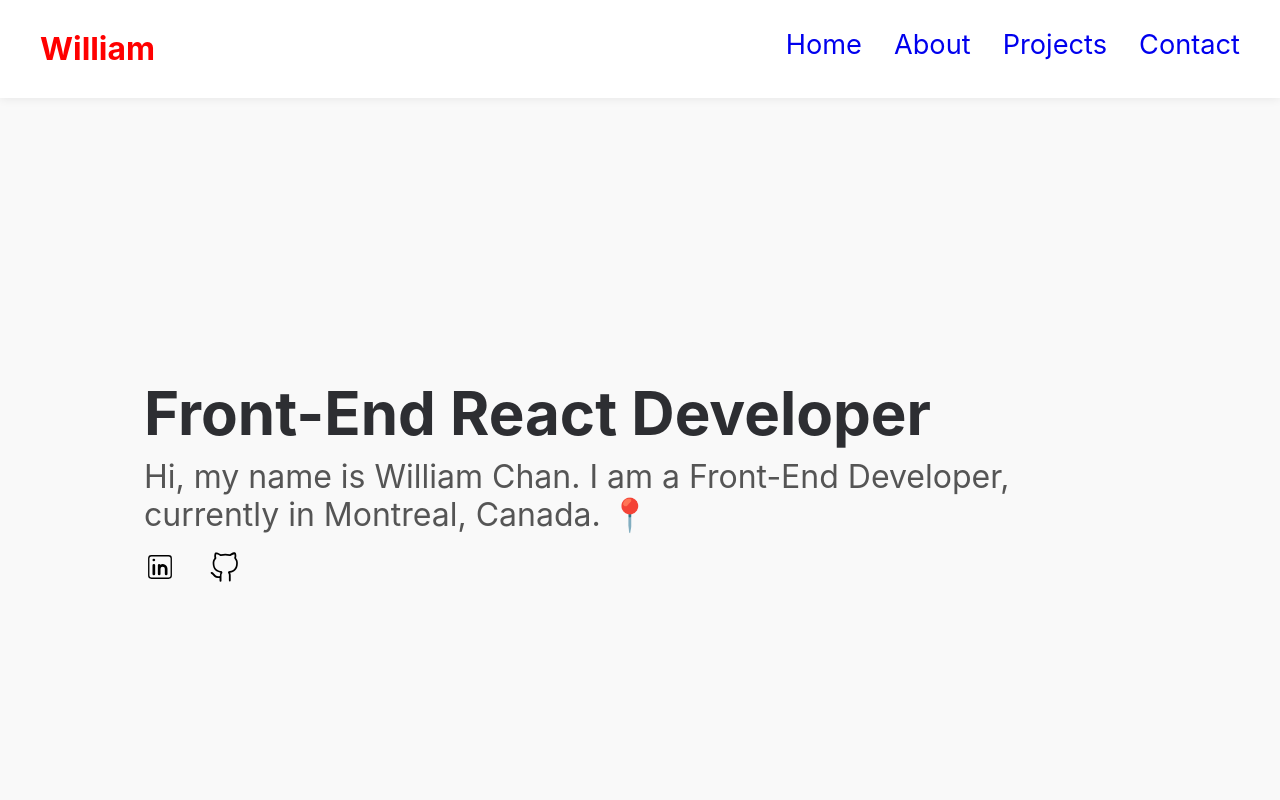
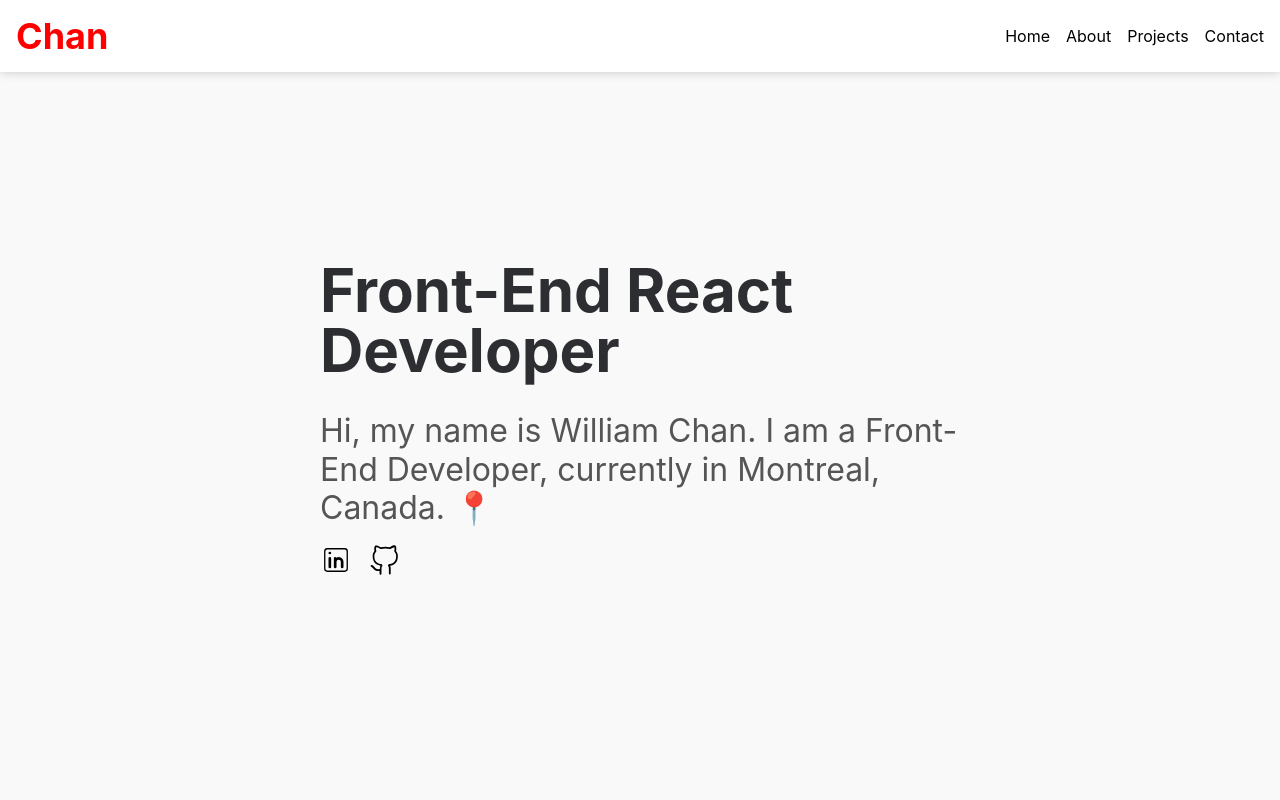
Before and after one commit to chantaseng/portfolioo, a React (Vite) app in the folder portfolio/: page / in a window 1280 px wide. Shown: the top 800 px of the page. Built offline with nearby package versions, Linux system fonts and the light colour scheme.

Commit message:
restructuring Navbar and Home component

```diff
--- a/portfolio/src/App.jsx
+++ b/portfolio/src/App.jsx
@@ -1,21 +1,27 @@
-import { BrowserRouter } from 'react-router-dom';
-import Home1 from './section/Home1';
+import { BrowserRouter as Router } from 'react-router-dom';
+// import Home1 from './section/Home1';
+import Home2 from './section/Home2';
 import About from './section/About';
 import Projects from './section/Projects';
 import Contact from './section/Contact';
-import NavBar1 from './ui/NavBar1';
+// import NavBar1 from './ui/NavBar1';
+import NavBar2 from './ui/NavBar2';
+// import NavBar3 from './ui/NavBar3';
 
 function App() {
   return (
     <>
-      <BrowserRouter>
-        <NavBar1 />
+      <Router>
+        {/* <NavBar1 /> */}
+        <NavBar2 />
+        {/* <NavBar3 /> */}
 
-        <Home1 />
+        {/* <Home1 /> */}
+        <Home2 />
         <About />
-        <Projects />
-        <Contact />
-      </BrowserRouter>
+        {/* <Projects /> */}
+        {/* <Contact /> */}
+      </Router>
     </>
   );
 }
--- /dev/null
+++ b/portfolio/src/section/About1.module.css
@@ -0,0 +1,53 @@
+.about {
+  background-color: #fff;
+  padding: 10rem 0; /* To make the content in the middle */
+}
+
+.container {
+  margin: 0 auto; /* Center the content with margin */
+  max-width: 70rem; /* Make the content a maximum width */
+  padding: 0 4rem; /* Restraining the content even more */
+}
+
+.aboutContent {
+  align-items: center;
+  display: grid;
+  grid-template-columns: 1fr 1fr;
+  justify-content: center;
+  gap: 3rem;
+}
+
+/* .imgContainer img {
+  width: 46rem;
+  height: 36rem;
+  padding-left: 2rem;
+} */
+
+.aboutImg__img {
+  height: 35rem;
+  width: 32rem;
+}
+
+.textContainer h3 {
+  color: #147efb;
+  font-size: 1rem;
+  font-weight: 700;
+  margin-bottom: 1rem;
+  text-transform: uppercase;
+}
+
+.textContainer h4 {
+  color: #2d2e32;
+  font-family: Poppins, sans-serif;
+  font-size: 2rem;
+  line-height: 1.4;
+  margin-bottom: 2rem;
+}
+
+.textContainer p {
+  color: #767676;
+  font-family: Mulish, sans-serif;
+  font-size: 1.3rem;
+  font-weight: 500;
+  line-height: 1.5;
+}
--- a/portfolio/src/section/Home1.module.css
+++ b/portfolio/src/section/Home1.module.css
@@ -2,14 +2,16 @@
   background-color: #f9f9f9;
 
   display: flex;
-  flex-direction: column; /* if i put another div it is going to be right under */
+  flex-direction: column;
+  /* if i put another div it is going to be right under */
   height: 100vh;
   position: relative;
   width: 100%;
 }
 
 .container {
-  max-width: 70rem; /* Explaination about max-width, margin and padding in About css */
+  max-width: 70rem;
+  /* Explaination about max-width, margin and padding in About css */
   margin: 0 auto;
   padding: 0 4rem;
   position: relative;
--- /dev/null
+++ b/portfolio/src/section/Home2.jsx
@@ -0,0 +1,27 @@
+import styles from './Home2.module.css';
+import { CiLinkedin } from 'react-icons/ci';
+import { VscGithubAlt } from 'react-icons/vsc';
+import me from '../img/dog1.jpg';
+
+function Home1() {
+  return (
+    <section id="home" className={styles.section}>
+      <div className={styles.container}>
+        <div>
+          <h1 className={styles.title}>Front-End React Developer</h1>
+          <p className={styles.text}>
+            Hi, my name is William Chan. I am a Front-End Developer, currently
+            in Montreal, Canada. 📍
+          </p>
+
+          <div className={styles.icons}>
+            <CiLinkedin />
+            <VscGithubAlt />
+          </div>
+        </div>
+      </div>
+    </section>
+  );
+}
+
+export default Home1;
--- /dev/null
+++ b/portfolio/src/section/Home2.module.css
@@ -0,0 +1,73 @@
+.section {
+  background-color: #f9f9f9;
+  height: 100vh;
+  width: 100%;
+  margin-top: 10px;
+}
+
+.container {
+  display: flex;
+  justify-content: center;
+  align-items: center;
+  height: 100vh;
+  width: 50%;
+  margin: 0 auto;
+}
+
+.title {
+  color: #2d2e32;
+  font-size: 2.5rem;
+  line-height: 1;
+}
+
+.text {
+  color: #555;
+  font-size: 22px;
+  line-height: 1.2;
+  padding: 1rem 0;
+}
+
+.icons {
+  cursor: pointer;
+  display: flex;
+  gap: 1rem;
+}
+
+.icons svg {
+  height: 2rem;
+  width: 2rem;
+}
+
+@media (min-width: 1218px) {
+  .title {
+    color: #2d2e32;
+    font-size: 3.75rem;
+    line-height: 1;
+    padding: 1rem 0;
+  }
+
+  .text {
+    color: #555;
+    font-size: 32px;
+    line-height: 1.2;
+    padding: 1rem 0;
+  }
+}
+/*
+@media (min-width: 641px) {
+  .text {
+    color: #555;
+    font-size: 22px;
+    line-height: 1.2;
+    padding: 1rem 0;
+  }
+} */
+
+/* @media (max-width: 640px) {
+  .text {
+    color: #555;
+    font-size: 22px;
+    line-height: 1.2;
+    padding: 1rem 0;
+  }
+} */
--- /dev/null
+++ b/portfolio/src/ui/NavBar2.jsx
@@ -0,0 +1,29 @@
+import { HashLink as Link } from 'react-router-hash-link';
+import styles from './NavBar2.module.css';
+
+function NavBar2() {
+  return (
+    <>
+      <div className={styles.container}>
+        <h1 className={styles.logo}>Chan</h1>
+        <div className={styles.links}>
+          <Link to="#home" smooth>
+            <p>Home</p>
+          </Link>
+          <Link to="#about" smooth>
+            <p>About</p>
+          </Link>
+          <Link to="#projects" smooth>
+            <p>Projects</p>
+          </Link>
+          <Link to="#contact" smooth>
+            <p>Contact</p>
+          </Link>
+        </div>
+        {/* </div> */}
+      </div>
+    </>
+  );
+}
+
+export default NavBar2;
--- /dev/null
+++ b/portfolio/src/ui/NavBar3.jsx
@@ -0,0 +1,54 @@
+import { HashLink as Link } from 'react-router-hash-link';
+import styles from './NavBar3.module.css';
+
+function NavBar3() {
+  return (
+    <>
+      <div className={styles.container}>
+        <div className={styles.group1}>
+          <Link to="#home" smooth>
+            <p>Home</p>
+          </Link>
+          <Link to="#about" smooth>
+            <p>About</p>
+          </Link>
+        </div>
+
+        <div className={styles.group2}>
+          <h1>William</h1>
+        </div>
+
+        <div className={styles.group3}>
+          <Link to="#projects" smooth>
+            <p>Projects</p>
+          </Link>
+          <Link to="#contact" smooth>
+            <p>Contact</p>
+          </Link>
+        </div>
+      </div>
+    </>
+  );
+}
+
+export default NavBar3;
+
+{
+  /* <div className={styles.links}>
+          <Link to="#home" smooth>
+            <p>Home</p>
+          </Link>
+          <Link to="#about" smooth>
+            <p>About</p>
+          </Link>
+          <div>
+            <h1 className={styles.logo}>Chan</h1>
+          </div>
+          <Link to="#projects" smooth>
+            <p>Projects</p>
+          </Link>
+          <Link to="#contact" smooth>
+            <p>Contact</p>
+          </Link>
+        </div> */
+}
--- /dev/null
+++ b/portfolio/src/ui/Navbar2.module.css
@@ -0,0 +1,37 @@
+.container {
+  display: flex;
+  justify-content: space-between;
+  align-items: center;
+  padding: 1rem;
+  position: fixed;
+  z-index: 200;
+  width: 100%;
+  background-color: #fff;
+  box-shadow: 0 0 10px rgba(0, 0, 0, 0.2);
+  /* position: absolute; */
+  top: 0;
+}
+
+.logo {
+  color: red;
+  cursor: pointer;
+  font-weight: 700;
+  font-size: 2.25rem;
+  line-height: 2.5rem;
+}
+
+.links {
+  display: flex;
+}
+
+.links a {
+  margin-left: 1rem;
+  text-decoration: none;
+  color: #000;
+}
+
+@media (max-width: 1024px) {
+  .container {
+    background-color: yellow;
+  }
+}
--- /dev/null
+++ b/portfolio/src/ui/Navbar3.module.css
@@ -0,0 +1,45 @@
+.container {
+  display: flex;
+  justify-content: space-between;
+  align-items: center;
+  padding: 1rem;
+  position: fixed;
+  z-index: 200;
+  width: 100%;
+  background-color: #fff;
+  box-shadow: 0 0 10px rgba(0, 0, 0, 0.2);
+}
+
+.group1 {
+  display: flex;
+  justify-content: space-between;
+  align-items: center;
+}
+
+.group2 {
+  color: red;
+  display: flex;
+  justify-content: space-between;
+  align-items: center;
+  text-align: center;
+  cursor: pointer;
+}
+
+.group3 {
+  display: flex;
+  justify-content: space-between;
+  align-items: center;
+}
+
+.group1 a,
+.group3 a {
+  margin-left: 1rem;
+  text-decoration: none;
+  color: #000;
+}
+
+/* .group3 a {
+  margin-left: 1rem;
+  text-decoration: none;
+  color: #000;
+} */
```
Also changed, not shown: portfolio/src/index.css (+7 -2 lines), portfolio/src/section/About1.jsx (added, +40 -0 lines).
